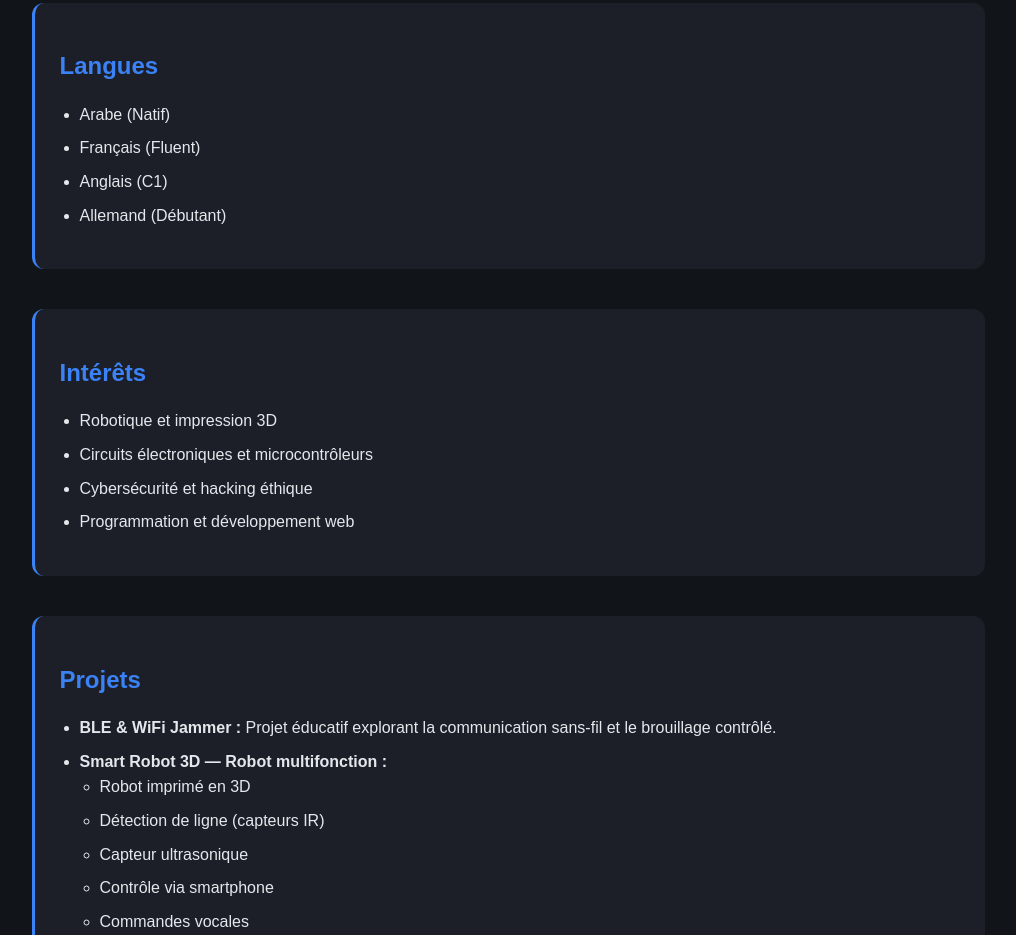
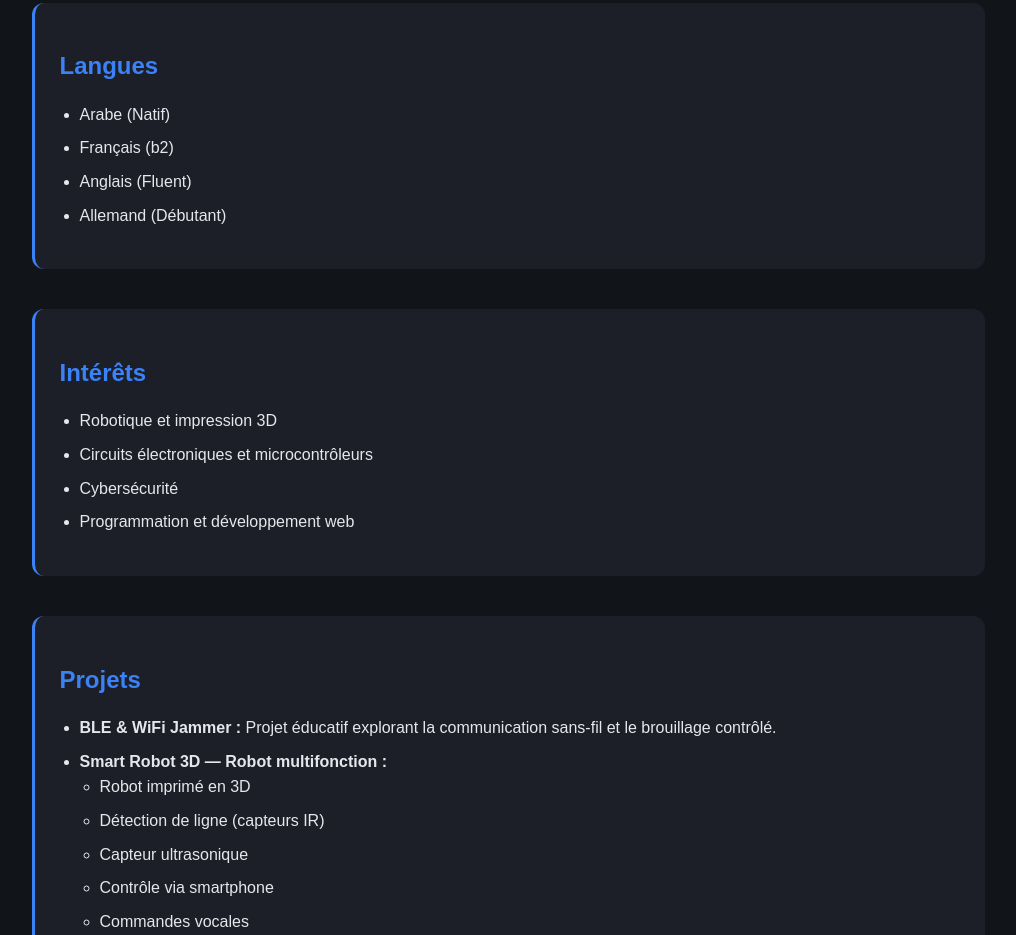
Before and after one commit to iyeed2007/iyeed2007.github.io, a plain HTML site: page index.html in a window 1280 px wide. Shown: the part 1094-2029 px from the top of the page, without its empty margins (132-1148 px from the left). Drawn offline with Linux system fonts and the light colour scheme.

Commit message:
Update index.html

```diff
--- a/index.html
+++ b/index.html
@@ -129,8 +129,8 @@
   <h2>Langues</h2>
   <ul>
     <li>Arabe (Natif)</li>
-    <li>Français (Fluent)</li>
-    <li>Anglais (C1)</li>
+    <li>Français (b2)</li>
+    <li>Anglais (Fluent)</li>
     <li>Allemand (Débutant)</li>
   </ul>
 </section>
@@ -140,7 +140,7 @@
   <ul>
     <li>Robotique et impression 3D</li>
     <li>Circuits électroniques et microcontrôleurs</li>
-    <li>Cybersécurité et hacking éthique</li>
+    <li>Cybersécurité </li>
     <li>Programmation et développement web</li>
   </ul>
 </section>
```
